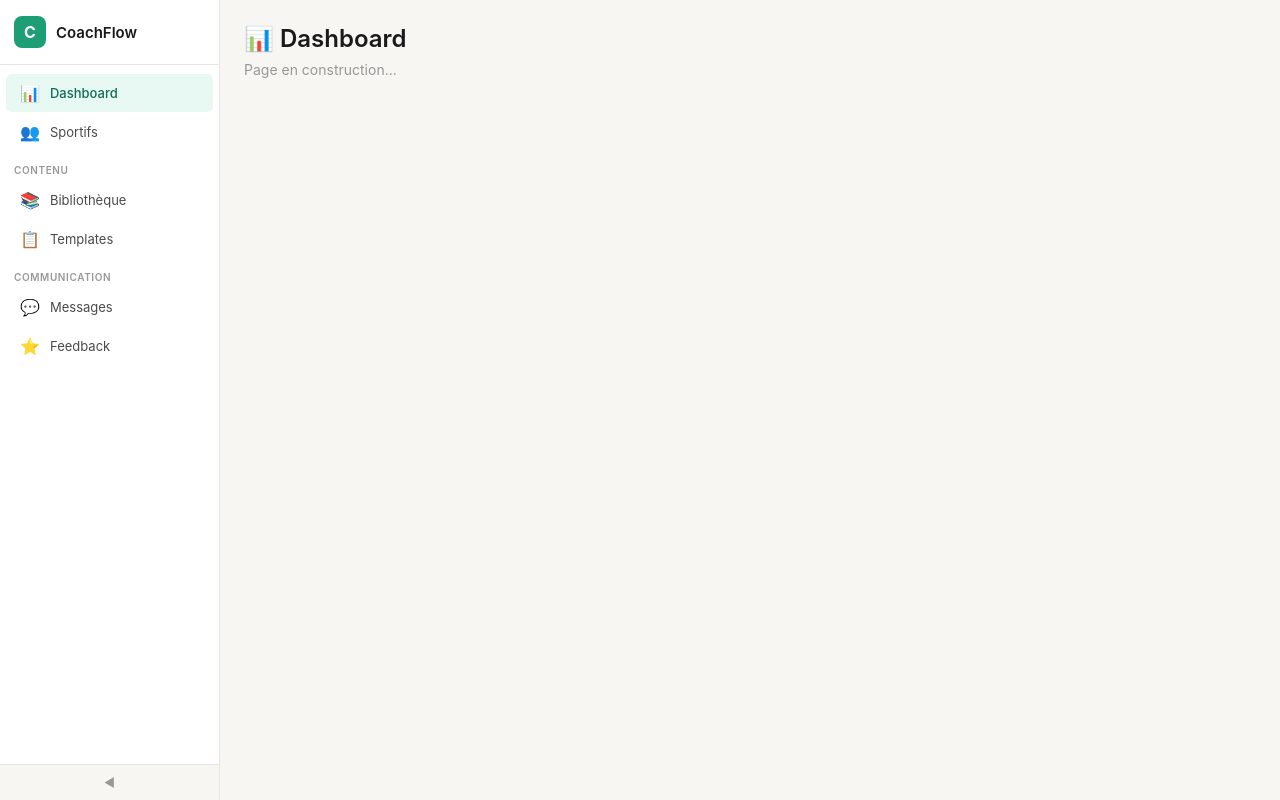
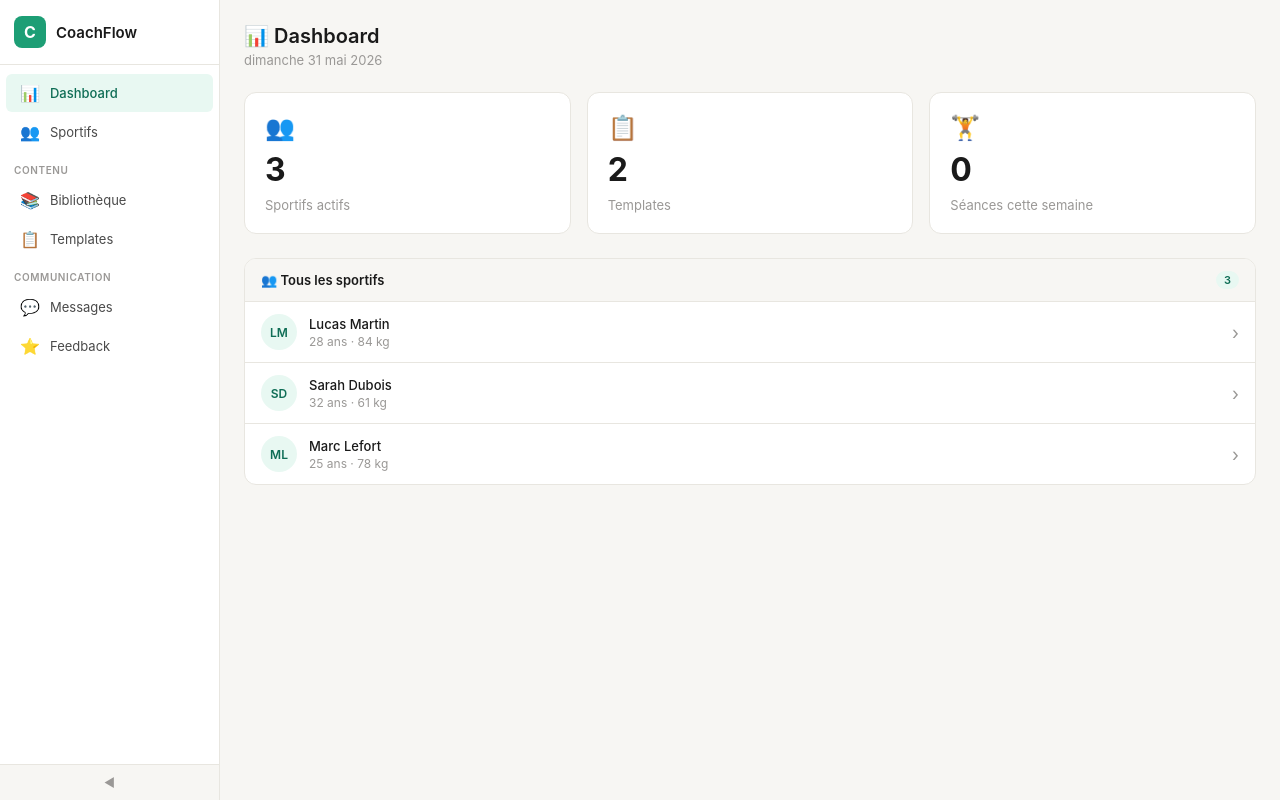
Before and after one commit to FlokiBoo/CoachFlow, a Next.js app: page / in a window 1280 px wide. Built offline with nearby package versions, Linux system fonts and the light colour scheme.

Commit message:
dashboard + athlete list

```diff
--- a/src/app/page.js
+++ b/src/app/page.js
@@ -2,6 +2,10 @@
 
 import { useState } from 'react'
 import Sidebar from '@/components/layout/Sidebar'
+import DashboardStats from '@/components/dashboard/DashboardStats'
+import AthleteList from '@/components/dashboard/AthleteList'
+import { athletes } from '@/data/athletes'
+import { templates } from '@/data/templates'
 
 export default function Home() {
   const [activePage, setActivePage] = useState('dashboard')
@@ -9,18 +13,49 @@ export default function Home() {
   return (
     <div style={{ display: 'flex', height: '100vh', overflow: 'hidden' }}>
       <Sidebar activePage={activePage} onNavigate={setActivePage} />
-      <main style={{ flex: 1, overflow: 'auto', padding: '24px' }}>
-        <h1 style={{ fontSize: '24px', fontWeight: '600', color: 'var(--text)' }}>
-          {activePage === 'dashboard' && '📊 Dashboard'}
-          {activePage === 'athletes' && '👥 Sportifs'}
-          {activePage === 'library' && '📚 Bibliothèque'}
-          {activePage === 'templates' && '📋 Templates'}
-          {activePage === 'messages' && '💬 Messages'}
-          {activePage === 'feedback' && '⭐ Feedback'}
-        </h1>
-        <p style={{ color: 'var(--text3)', marginTop: '8px' }}>
-          Page en construction...
-        </p>
+      <main style={{ flex: 1, overflow: 'auto', background: 'var(--bg2)' }}>
+
+        {activePage === 'dashboard' && (
+          <div style={{ padding: '24px' }}>
+            <div style={{ marginBottom: '24px' }}>
+              <h1 style={{ fontSize: '20px', fontWeight: '600' }}>📊 Dashboard</h1>
+              <p style={{ color: 'var(--text3)', fontSize: '13px', marginTop: '4px' }}>
+                {new Date().toLocaleDateString('fr-FR', { weekday: 'long', day: 'numeric', month: 'long', year: 'numeric' })}
+              </p>
+            </div>
+            <DashboardStats athletes={athletes} templates={templates} />
+            <AthleteList athletes={athletes} onSelect={(a) => console.log(a)} />
+          </div>
+        )}
+
+        {activePage === 'athletes' && (
+          <div style={{ padding: '24px' }}>
+            <h1 style={{ fontSize: '20px', fontWeight: '600' }}>👥 Sportifs</h1>
+            <p style={{ color: 'var(--text3)', marginTop: '8px' }}>En construction...</p>
+          </div>
+        )}
+
+        {activePage === 'library' && (
+          <div style={{ padding: '24px' }}>
+            <h1 style={{ fontSize: '20px', fontWeight: '600' }}>📚 Bibliothèque</h1>
+            <p style={{ color: 'var(--text3)', marginTop: '8px' }}>En construction...</p>
+          </div>
+        )}
+
+        {activePage === 'templates' && (
+          <div style={{ padding: '24px' }}>
+            <h1 style={{ fontSize: '20px', fontWeight: '600' }}>📋 Templates</h1>
+            <p style={{ color: 'var(--text3)', marginTop: '8px' }}>En construction...</p>
+          </div>
+        )}
+
+        {activePage === 'messages' && (
+          <div style={{ padding: '24px' }}>
+            <h1 style={{ fontSize: '20px', fontWeight: '600' }}>💬 Messages</h1>
+            <p style={{ color: 'var(--text3)', marginTop: '8px' }}>En construction...</p>
+          </div>
+        )}
+
       </main>
     </div>
   )
--- /dev/null
+++ b/src/components/dashboard/AthleteList.js
@@ -0,0 +1,31 @@
+import styles from './AthleteList.module.css'
+
+function initials(name) {
+  return name.split(' ').map(w => w[0]).join('').toUpperCase().slice(0, 2)
+}
+
+export default function AthleteList({ athletes, onSelect }) {
+  return (
+    <div className={styles.card}>
+      <div className={styles.header}>
+        <span>👥 Tous les sportifs</span>
+        <span className={styles.count}>{athletes.length}</span>
+      </div>
+      <div className={styles.list}>
+        {athletes.map(a => (
+          <div key={a.id} className={styles.row} onClick={() => onSelect(a)}>
+            <div className={styles.avatar}>{initials(a.name)}</div>
+            <div className={styles.info}>
+              <div className={styles.name}>{a.name}</div>
+              <div className={styles.meta}>
+                {[a.age && `${a.age} ans`, a.weight && `${a.weight} kg`]
+                  .filter(Boolean).join(' · ')}
+              </div>
+            </div>
+            <div className={styles.arrow}>›</div>
+          </div>
+        ))}
+      </div>
+    </div>
+  )
+}
--- /dev/null
+++ b/src/components/dashboard/AthleteList.module.css
@@ -0,0 +1,84 @@
+.card {
+  background: var(--bg);
+  border: 1px solid var(--border);
+  border-radius: var(--rl);
+  overflow: hidden;
+}
+
+.header {
+  display: flex;
+  align-items: center;
+  justify-content: space-between;
+  padding: 12px 16px;
+  border-bottom: 1px solid var(--border);
+  background: var(--bg2);
+  font-size: 13px;
+  font-weight: 600;
+}
+
+.count {
+  background: var(--gl);
+  color: var(--gd);
+  font-size: 11px;
+  padding: 2px 8px;
+  border-radius: 20px;
+  font-weight: 600;
+}
+
+.list {
+  display: flex;
+  flex-direction: column;
+}
+
+.row {
+  display: flex;
+  align-items: center;
+  gap: 12px;
+  padding: 12px 16px;
+  border-bottom: 1px solid var(--border);
+  cursor: pointer;
+  transition: background 0.12s;
+}
+
+.row:last-child {
+  border-bottom: none;
+}
+
+.row:hover {
+  background: var(--gl);
+}
+
+.avatar {
+  width: 36px;
+  height: 36px;
+  border-radius: 50%;
+  background: var(--gl);
+  color: var(--gd);
+  font-size: 12px;
+  font-weight: 600;
+  display: flex;
+  align-items: center;
+  justify-content: center;
+  flex-shrink: 0;
+}
+
+.info {
+  flex: 1;
+}
+
+.name {
+  font-size: 13px;
+  font-weight: 500;
+  color: var(--text);
+}
+
+.meta {
+  font-size: 12px;
+  color: var(--text3);
+  margin-top: 2px;
+}
+
+.arrow {
+  color: var(--text3);
+  font-size: 18px;
+}
--- /dev/null
+++ b/src/components/dashboard/DashboardStats.js
@@ -0,0 +1,21 @@
+import styles from './DashboardStats.module.css'
+
+export default function DashboardStats({ athletes, templates }) {
+  const stats = [
+    { label: 'Sportifs actifs', value: athletes.length, icon: '👥' },
+    { label: 'Templates', value: templates.length, icon: '📋' },
+    { label: 'Séances cette semaine', value: 0, icon: '🏋' },
+  ]
+
+  return (
+    <div className={styles.grid}>
+      {stats.map((stat, i) => (
+        <div key={i} className={styles.card}>
+          <div className={styles.icon}>{stat.icon}</div>
+          <div className={styles.value}>{stat.value}</div>
+          <div className={styles.label}>{stat.label}</div>
+        </div>
+      ))}
+    </div>
+  )
+}
--- /dev/null
+++ b/src/components/dashboard/DashboardStats.module.css
@@ -0,0 +1,31 @@
+.grid {
+  display: grid;
+  grid-template-columns: repeat(3, 1fr);
+  gap: 16px;
+  margin-bottom: 24px;
+}
+
+.card {
+  background: var(--bg);
+  border: 1px solid var(--border);
+  border-radius: var(--rl);
+  padding: 20px;
+  display: flex;
+  flex-direction: column;
+  gap: 8px;
+}
+
+.icon {
+  font-size: 24px;
+}
+
+.value {
+  font-size: 32px;
+  font-weight: 700;
+  color: var(--text);
+}
+
+.label {
+  font-size: 13px;
+  color: var(--text3);
+}
--- /dev/null
+++ b/src/data/athletes.js
@@ -0,0 +1,38 @@
+export const athletes = [
+  {
+    id: 1,
+    name: 'Lucas Martin',
+    email: 'lucas@email.com',
+    phone: '+33 6 11 22 33 44',
+    age: 28,
+    height: 182,
+    weight: 84,
+    objectives: ['Préparer Hyrox Paris — novembre 2026'],
+    secondaryObjectives: ['Améliorer force maximale'],
+    limitations: ['Douleur épaule droite'],
+  },
+  {
+    id: 2,
+    name: 'Sarah Dubois',
+    email: 'sarah@email.com',
+    phone: '+33 6 55 66 77 88',
+    age: 32,
+    height: 168,
+    weight: 61,
+    objectives: ['Finisher triathlon M — juin 2026'],
+    secondaryObjectives: [],
+    limitations: [],
+  },
+  {
+    id: 3,
+    name: 'Marc Lefort',
+    email: 'marc@email.com',
+    phone: '+33 6 99 00 11 22',
+    age: 25,
+    height: 175,
+    weight: 78,
+    objectives: ['Progresser en CrossFit'],
+    secondaryObjectives: [],
+    limitations: ['Genou droit'],
+  },
+]
--- /dev/null
+++ b/src/data/templates.js
@@ -0,0 +1,14 @@
+export const templates = [
+  {
+    id: 1,
+    name: 'Programme Force 8 semaines',
+    weeks: 8,
+    description: 'Programme de force progressive sur 8 semaines',
+  },
+  {
+    id: 2,
+    name: 'Programme Hyrox 12 semaines',
+    weeks: 12,
+    description: 'Préparation spécifique Hyrox',
+  },
+]
```
